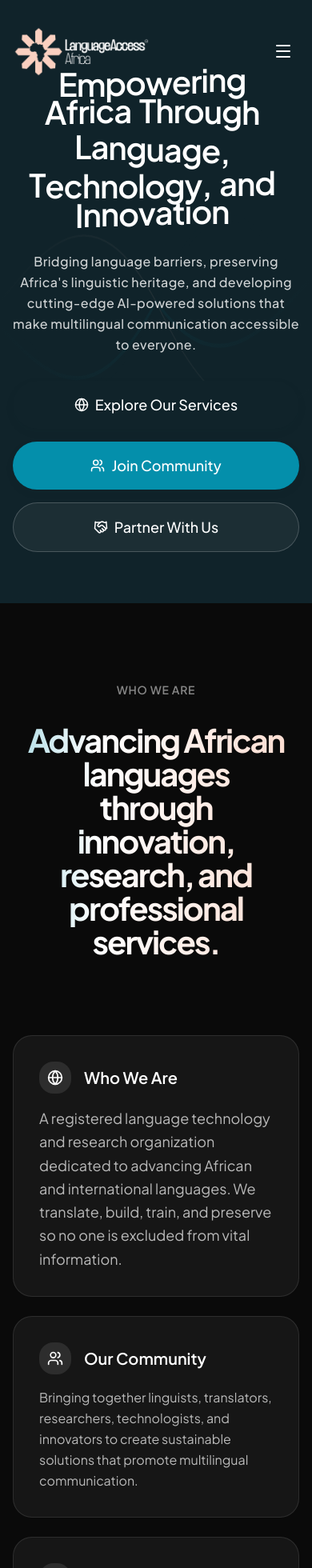
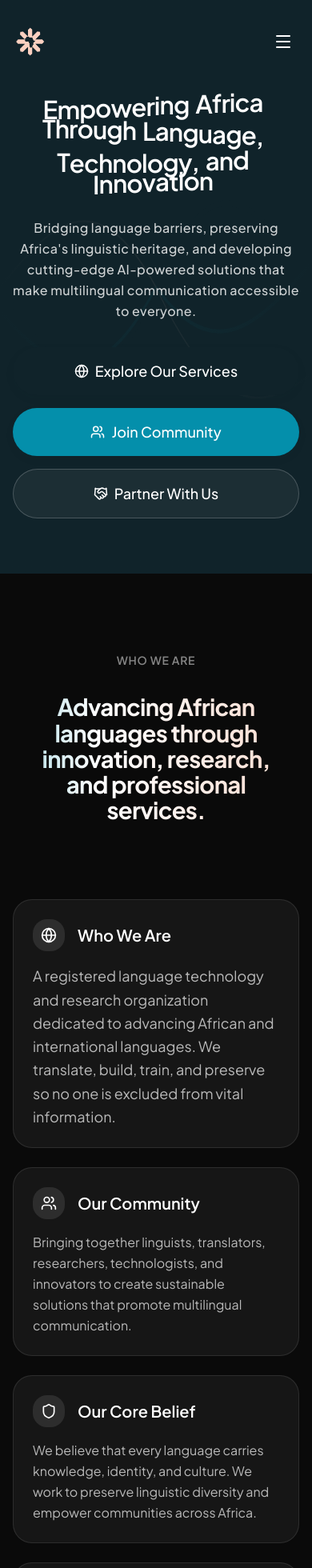
Before and after one commit to Lugacity01/language_africa, a Next.js app: page / in a window 390 px wide. Shown: the top 1960 px of the page at 80% size. Built offline with nearby package versions, Linux system fonts and the light colour scheme.

Commit message:
feat: implement fully fluid mobile typography scaling

```diff
--- a/src/components/layout/Navbar.tsx
+++ b/src/components/layout/Navbar.tsx
@@ -51,11 +51,21 @@ export const Navbar: React.FC = () => {
 
         {/* Logo */}
         <a href="/" className="z-50 relative flex items-center">
+          {/* Mobile Logo (fav.png) */}
+          <img
+            src="/fav.png"
+            alt="LanguageAccess Africa Icon"
+            className={cn(
+              "md:hidden h-10 w-auto object-contain transition-all duration-300",
+              isDarkText ? "invert brightness-0" : ""
+            )}
+          />
+          {/* Desktop Logo */}
           <img
             src="/LanguageAccess Africa Transparent BG (Light).png"
             alt="LanguageAccess Africa"
             className={cn(
-              "h-16 md:h-16 w-auto object-contain transition-all duration-300",
+              "hidden md:block h-16 w-auto object-contain transition-all duration-300",
               isDarkText ? "invert brightness-0" : "" // Converts white to black for the scrolled light background
             )}
           />
--- a/src/sections/Hero/Hero.tsx
+++ b/src/sections/Hero/Hero.tsx
@@ -32,7 +32,7 @@ export const Hero: React.FC = () => {
   };
 
   return (
-    <section className="relative min-h-[85vh] md:min-h-[95vh] flex items-center justify-center md:justify-start overflow-hidden bg-primary pt-8 md:pt-40 py-16 md:py-24">
+    <section className="relative min-h-[85vh] md:min-h-[95vh] flex items-center justify-center md:justify-start overflow-hidden bg-primary pt-16 md:pt-40 py-16 md:py-24">
 
       {/* Animated Communication Waves Background */}
       <div className="absolute inset-0 z-0 overflow-hidden opacity-[0.07] pointer-events-none">
@@ -98,7 +98,7 @@ export const Hero: React.FC = () => {
         <div className="max-w-[850px] mx-auto md:mx-0 flex flex-col items-center md:items-start">
           <div className="flex flex-wrap justify-center md:justify-start items-center mb-6 relative">
             <motion.h1
-              className="text-[clamp(2.5rem,6.5vw,5rem)] font-semibold leading-[1.05] tracking-[-0.03em] text-white text-center md:text-left"
+              className="text-[clamp(1.5rem,8vw,5rem)] font-semibold leading-[1.05] tracking-[-0.03em] text-white text-center md:text-left"
               variants={container}
               initial="hidden"
               animate="visible"
--- a/src/sections/OurServices/OurServices.tsx
+++ b/src/sections/OurServices/OurServices.tsx
@@ -31,7 +31,7 @@ export const OurServices: React.FC = () => {
               </span>
             </RevealOnScroll>
             <RevealOnScroll direction="up" delay={0.1}>
-              <h2 className="text-[clamp(2.25rem,4vw,3rem)] font-medium text-primary leading-[1.1]">
+              <h2 className="text-[clamp(1.5rem,7vw,3rem)] font-medium text-primary leading-[1.1]">
                 Professional solutions for a multilingual world.
               </h2>
             </RevealOnScroll>
@@ -78,7 +78,7 @@ export const OurServices: React.FC = () => {
                     </div>
 
                     <span className={cn(
-                      "text-5xl md:text-7xl font-bold opacity-10 tracking-tighter",
+                      "text-4xl md:text-7xl font-bold opacity-10 tracking-tighter",
                       isDark ? "text-white" : "text-primary"
                     )}>
                       0{index + 1}
@@ -87,12 +87,12 @@ export const OurServices: React.FC = () => {
 
                   {/* Bottom section: Content */}
                   <div className="max-w-3xl mt-auto">
-                    <h3 className="text-3xl md:text-5xl font-bold mb-6 leading-[1.1] tracking-tight">
+                    <h3 className="text-2xl md:text-5xl font-bold mb-4 md:mb-6 leading-[1.1] tracking-tight">
                       {service.title}
                     </h3>
 
                     <p className={cn(
-                      "text-lg md:text-xl leading-relaxed font-medium",
+                      "text-base md:text-xl leading-relaxed font-medium",
                       isDark ? "text-white/80" : "text-primary/70"
                     )}>
                       {service.description}
--- a/src/sections/WhoWeAre/WhoWeAre.tsx
+++ b/src/sections/WhoWeAre/WhoWeAre.tsx
@@ -25,7 +25,7 @@ export const WhoWeAre: React.FC = () => {
           <div className="w-full text-center mb-16 md:mb-24 px-4">
             <RevealOnScroll direction="up" delay={0.1}>
               <motion.h2
-                className="text-[clamp(2.5rem,6vw,6rem)] font-bold leading-[1.05] tracking-tighter"
+                className="text-[clamp(1.5rem,7.5vw,5.5rem)] font-bold leading-[1.1] tracking-tight"
                 style={{
                   backgroundImage: 'linear-gradient(90deg, #ffffff, var(--color-accent), var(--color-secondary), #ffffff, var(--color-accent))',
                   backgroundSize: '400% 100%',
@@ -54,7 +54,7 @@ export const WhoWeAre: React.FC = () => {
 
               {/* Card 1: Wide */}
               <RevealOnScroll direction="up" delay={0.2} className="md:col-span-2">
-                <div className="bg-white/5 border border-white/10 rounded-[var(--radius-xl)] p-8 md:p-10 hover:bg-white/10 transition-colors duration-300">
+                <div className="bg-white/5 border border-white/10 rounded-[var(--radius-xl)] p-6 md:p-10 hover:bg-white/10 transition-colors duration-300">
                   <div className="flex items-center gap-4 mb-4">
                     <div className="w-10 h-10 rounded-lg bg-white/10 flex items-center justify-center text-white">
                       <Globe size={20} />
@@ -69,7 +69,7 @@ export const WhoWeAre: React.FC = () => {
 
               {/* Card 2: Square */}
               <RevealOnScroll direction="up" delay={0.3} className="md:col-span-1">
-                <div className="bg-white/5 border border-white/10 rounded-[var(--radius-xl)] p-8 md:p-10 h-full hover:bg-white/10 transition-colors duration-300">
+                <div className="bg-white/5 border border-white/10 rounded-[var(--radius-xl)] p-6 md:p-10 h-full hover:bg-white/10 transition-colors duration-300">
                   <div className="flex items-center gap-4 mb-4">
                     <div className="w-10 h-10 rounded-lg bg-white/10 flex items-center justify-center text-white">
                       <Users size={20} />
@@ -84,7 +84,7 @@ export const WhoWeAre: React.FC = () => {
 
               {/* Card 3: Square */}
               <RevealOnScroll direction="up" delay={0.4} className="md:col-span-1">
-                <div className="bg-white/5 border border-white/10 rounded-[var(--radius-xl)] p-8 md:p-10 h-full hover:bg-white/10 transition-colors duration-300">
+                <div className="bg-white/5 border border-white/10 rounded-[var(--radius-xl)] p-6 md:p-10 h-full hover:bg-white/10 transition-colors duration-300">
                   <div className="flex items-center gap-4 mb-4">
                     <div className="w-10 h-10 rounded-lg bg-white/10 flex items-center justify-center text-white">
                       <Shield size={20} />
@@ -99,7 +99,7 @@ export const WhoWeAre: React.FC = () => {
 
               {/* Card 4: Wide */}
               <RevealOnScroll direction="up" delay={0.5} className="md:col-span-2">
-                <div className="bg-white/5 border border-white/10 rounded-[var(--radius-xl)] p-8 md:p-10 hover:bg-white/10 transition-colors duration-300">
+                <div className="bg-white/5 border border-white/10 rounded-[var(--radius-xl)] p-6 md:p-10 hover:bg-white/10 transition-colors duration-300">
                   <div className="flex items-center gap-4 mb-4">
                     <div className="w-10 h-10 rounded-lg bg-white/10 flex items-center justify-center text-white">
                       <Cpu size={20} />
--- a/src/sections/WhyWeExist/WhyWeExist.tsx
+++ b/src/sections/WhyWeExist/WhyWeExist.tsx
@@ -20,7 +20,7 @@ export const WhyWeExist: React.FC = () => {
               <span className="inline-block text-sm font-semibold uppercase tracking-wider text-secondary mb-4">
                 {company.whyWeExist.title}
               </span>
-              <h2 className="text-[clamp(2.5rem,4vw,4rem)] font-bold text-primary leading-[1.1] tracking-tighter">
+              <h2 className="text-[clamp(1.5rem,6vw,4rem)] font-bold text-primary leading-[1.1] tracking-tighter">
                 The <br/>
                 Communication <br/>
                 Challenge in <br/>
@@ -34,7 +34,7 @@ export const WhyWeExist: React.FC = () => {
             <span className="inline-block text-sm font-semibold uppercase tracking-wider text-secondary mb-4">
               {company.whyWeExist.title}
             </span>
-            <h2 className="text-[clamp(2.5rem,8vw,3rem)] font-bold text-primary leading-[1.1] tracking-tighter">
+            <h2 className="text-[clamp(1.5rem,9vw,3rem)] font-bold text-primary leading-[1.1] tracking-tighter">
               The Communication Challenge in <span className="text-accent">Africa.</span>
             </h2>
           </div>
@@ -53,12 +53,12 @@ export const WhyWeExist: React.FC = () => {
                 transition={{ duration: 0.6, ease: "easeOut" }}
               >
                 {/* The large dramatic number watermark */}
-                <div className="absolute -top-12 md:-top-20 -left-6 md:-left-12 text-[8rem] md:text-[12rem] font-bold text-primary/5 leading-none select-none pointer-events-none z-0">
+                <div className="absolute -top-8 md:-top-20 -left-4 md:-left-12 text-[6rem] md:text-[12rem] font-bold text-primary/5 leading-none select-none pointer-events-none z-0">
                   0{index + 1}
                 </div>
 
                 {/* The Paragraph Text */}
-                <p className="relative z-10 text-[clamp(1.125rem,1.5vw,1.5rem)] leading-[1.6] text-primary font-medium tracking-wide text-justify">
+                <p className="relative z-10 text-[clamp(1rem,1.5vw,1.5rem)] leading-[1.6] text-primary font-medium tracking-wide text-justify">
                   {paragraph}
                 </p>
               </motion.div>
```
